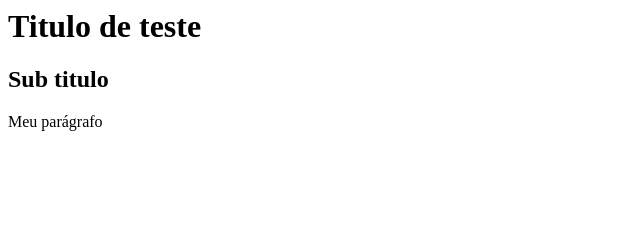
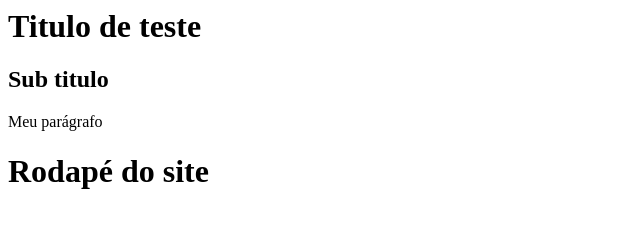
Before and after one commit to gabrie-sanches/teste, a plain HTML site: page index.html in a window 1280 px wide. Shown: the whole page, without its empty margins (0-640 px from the left). Drawn offline with Linux system fonts and the light colour scheme.

Commit message:
Rodape do site

```diff
--- a/index.html
+++ b/index.html
@@ -5,5 +5,6 @@
     <h1>Titulo de teste</h1>
     <h2>Sub titulo</h2>
     <p>Meu parágrafo</p>
+    <h1>Rodapé do site</h1>
   </body>
 </html>
```
